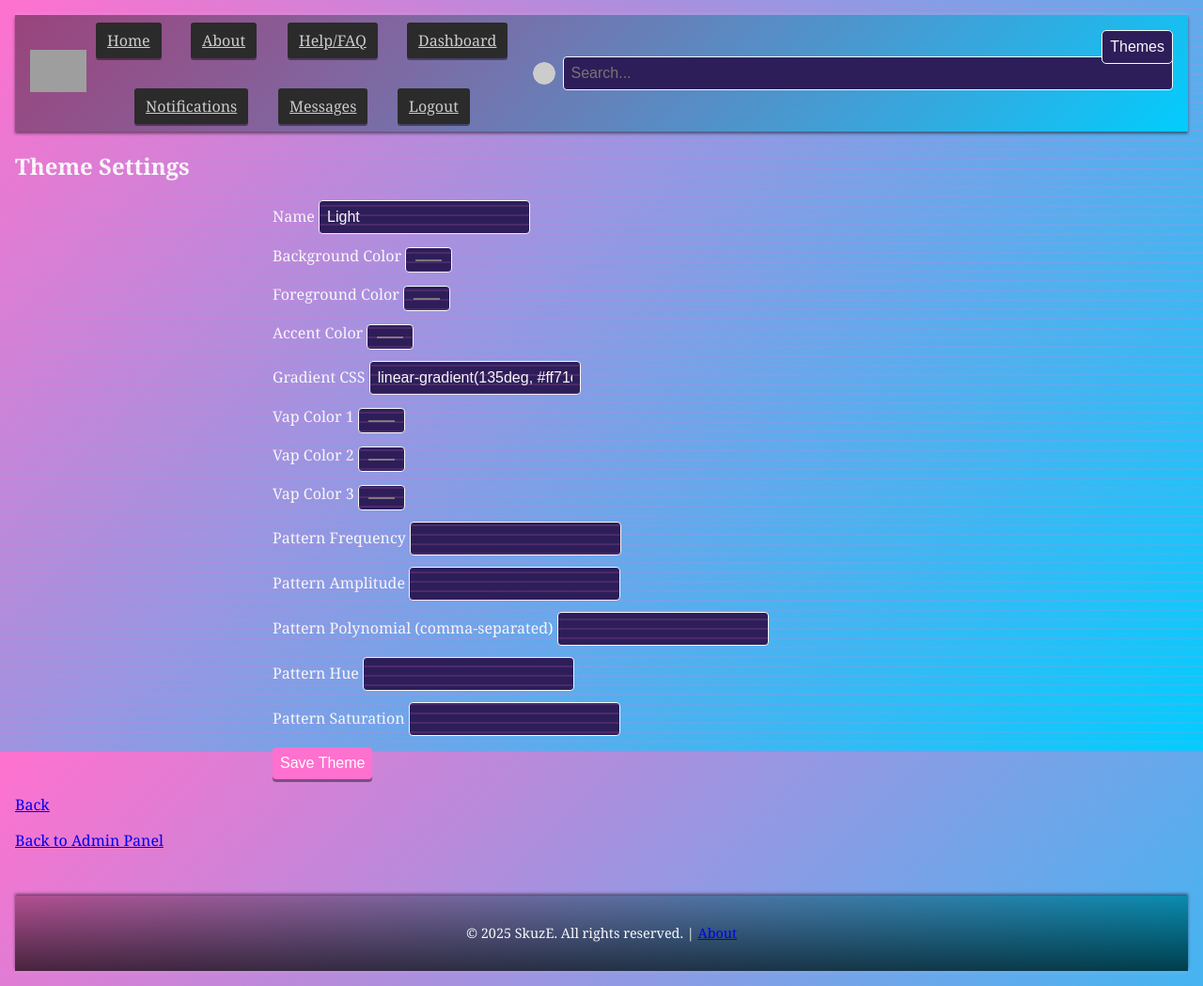
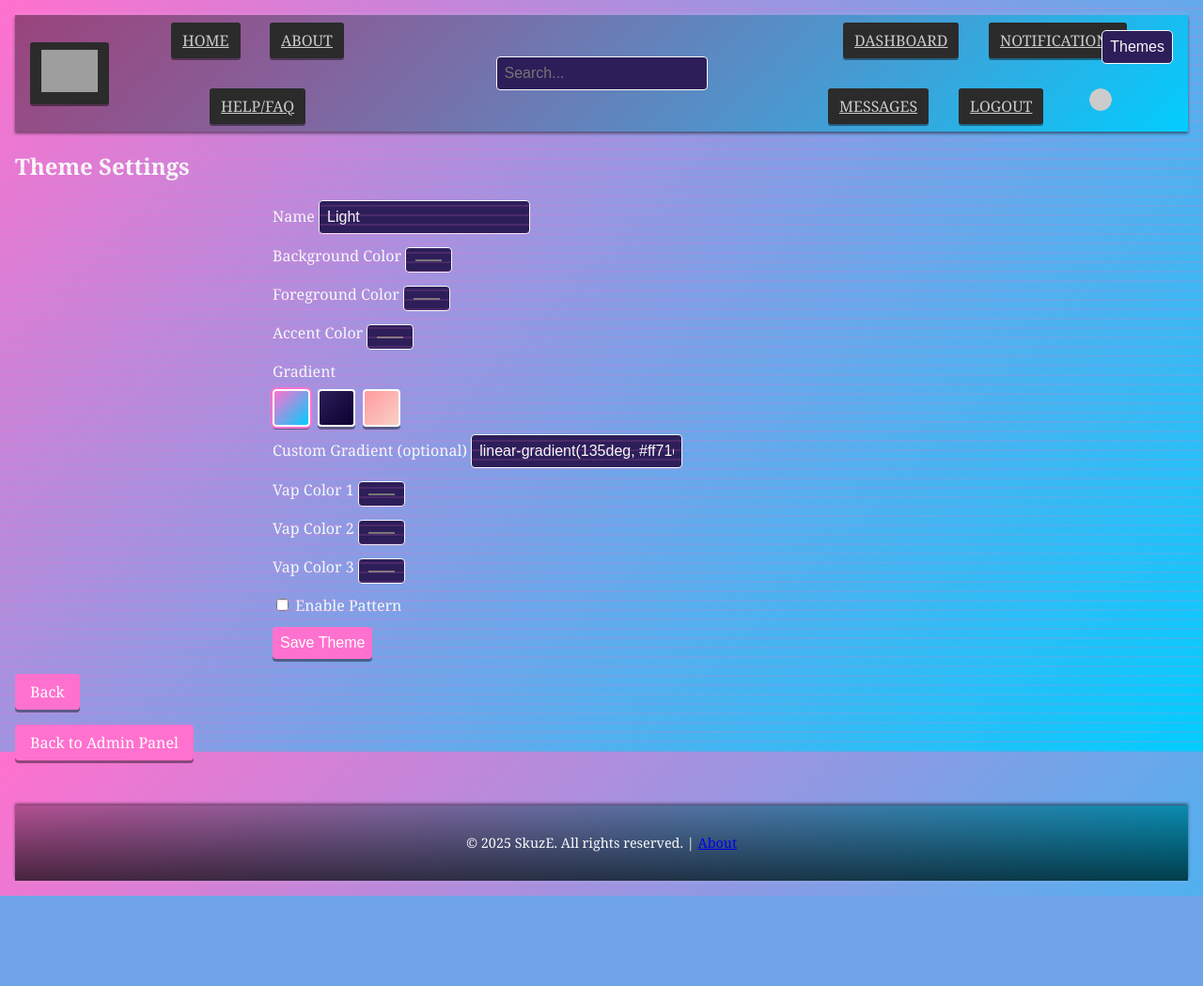
Before and after one commit to gangdolph/S1t3, a PHP site: page /admin/theme.php?edit=light in a window 1280 px wide. Shown: the whole page at 94% size. After the commit the page ends 953 px from the top, so only its background shows below. Run offline with PHP 8.4, Linux system fonts and the light colour scheme; the visitor is signed in with stand-in values (Sample User, id 1); data that the repository does not hold is empty; grey boxes are pictures that could not be loaded.

Commit message:
Style conversation and admin navigation links with button class

```diff
--- a/admin/discount-codes.php
+++ b/admin/discount-codes.php
@@ -50,7 +50,7 @@ $codes = $result ? $result->fetch_all(MYSQLI_ASSOC) : [];
   <?php include '../includes/header.php'; ?>
   <h2>Discount Codes</h2>
   <?php if (!empty($error)) echo "<p style='color:red;'>" . htmlspecialchars($error) . "</p>"; ?>
-  <p><a href="index.php">Back to Admin Panel</a></p>
+  <p><a class="btn" href="index.php">Back to Admin Panel</a></p>
   <form method="post">
     <input type="hidden" name="csrf_token" value="<?= generate_token(); ?>">
     <h3>Create Code</h3>
--- a/admin/listings.php
+++ b/admin/listings.php
@@ -44,7 +44,7 @@ $listings = $result ? $result->fetch_all(MYSQLI_ASSOC) : [];
   <?php include '../includes/header.php'; ?>
   <h2>Listings Review</h2>
   <?php if (!empty($error)) echo "<p style='color:red;'>" . htmlspecialchars($error) . "</p>"; ?>
-  <p><a href="index.php">Back to Admin Panel</a></p>
+  <p><a class="btn" href="index.php">Back to Admin Panel</a></p>
   <table>
     <tr><th>ID</th><th>User</th><th>Title</th><th>Price</th><th>Status</th><th>Actions</th></tr>
     <?php foreach ($listings as $l): ?>
--- a/admin/theme.php
+++ b/admin/theme.php
@@ -15,6 +15,12 @@ if (file_exists($themesFile)) {
   }
 }
 
+$gradientPresets = [
+  'vibrant' => 'linear-gradient(135deg, #ff71ce 0%, #01cdfe 100%)',
+  'dark'    => 'linear-gradient(135deg, #2d1e59 0%, #09002e 100%)',
+  'pastel'  => 'linear-gradient(135deg, #ff9a9e 0%, #fad0c4 100%)',
+];
+
 if ($_SERVER['REQUEST_METHOD'] === 'POST') {
   $name = strtolower(preg_replace('/[^a-z0-9_-]/i', '', $_POST['name'] ?? ''));
   if ($name) {
@@ -30,12 +36,12 @@ if ($_SERVER['REQUEST_METHOD'] === 'POST') {
         '--vap3' => $_POST['vap3'] ?? null,
       ],
     ];
+    if (!empty($_POST['pattern_enabled'])) {
       $freq = $_POST['pattern_freq'] ?? '';
       $amp = $_POST['pattern_amp'] ?? '';
       $poly = $_POST['pattern_poly'] ?? '';
       $hue = $_POST['pattern_hue'] ?? '';
       $sat = $_POST['pattern_sat'] ?? '';
-    if ($freq !== '' || $amp !== '' || $poly !== '' || $hue !== '' || $sat !== '') {
       $themes[$name]['pattern'] = [
         'frequency' => (float)$freq,
         'amplitude' => (float)$amp,
@@ -44,7 +50,15 @@ if ($_SERVER['REQUEST_METHOD'] === 'POST') {
         'sat' => (int)$sat,
       ];
     }
-    file_put_contents($themesFile, json_encode($themes, JSON_PRETTY_PRINT));
+    $saved = file_put_contents($themesFile, json_encode($themes, JSON_PRETTY_PRINT | JSON_UNESCAPED_SLASHES));
+    if ($saved !== false) {
+      // ensure the JSON file remains web accessible
+      @chmod($themesFile, 0644);
+      clearstatcache(true, $themesFile);
+      if (!is_readable($themesFile)) {
+        error_log('themes.json is not readable by the web server');
+      }
+    }
   }
   header('Location: theme.php');
   exit;
@@ -75,9 +89,17 @@ $current = $themes[$edit] ?? null;
     <label>Accent Color
       <input type="color" name="accent" value="<?= htmlspecialchars($current['vars']['--accent'] ?? '#ff71ce', ENT_QUOTES, 'UTF-8'); ?>">
     </label>
-    <label>Gradient CSS
-      <input type="text" name="gradient" value="<?= htmlspecialchars($current['vars']['--gradient'] ?? '', ENT_QUOTES, 'UTF-8'); ?>">
+    <div>
+      <span>Gradient</span>
+      <div class="gradient-presets">
+        <?php foreach ($gradientPresets as $grad): ?>
+          <button type="button" class="gradient-preset" data-gradient="<?= htmlspecialchars($grad, ENT_QUOTES, 'UTF-8'); ?>" style="background: <?= htmlspecialchars($grad, ENT_QUOTES, 'UTF-8'); ?>;"></button>
+        <?php endforeach; ?>
+      </div>
+      <label>Custom Gradient (optional)
+        <input type="text" id="gradient" name="gradient" value="<?= htmlspecialchars($current['vars']['--gradient'] ?? '', ENT_QUOTES, 'UTF-8'); ?>">
       </label>
+    </div>
     <label>Vap Color 1
       <input type="color" name="vap1" value="<?= htmlspecialchars($current['vars']['--vap1'] ?? '#ff71ce', ENT_QUOTES, 'UTF-8'); ?>">
     </label>
@@ -87,24 +109,31 @@ $current = $themes[$edit] ?? null;
     <label>Vap Color 3
       <input type="color" name="vap3" value="<?= htmlspecialchars($current['vars']['--vap3'] ?? '#05ffa1', ENT_QUOTES, 'UTF-8'); ?>">
     </label>
+    <label><input type="checkbox" id="pattern_toggle" name="pattern_enabled" <?= isset($current['pattern']) ? 'checked' : ''; ?>> Enable Pattern</label>
+    <div id="pattern_settings" style="display: <?= isset($current['pattern']) ? 'block' : 'none'; ?>;">
       <label>Pattern Frequency
-      <input type="number" step="0.1" name="pattern_freq" value="<?= htmlspecialchars($current['pattern']['frequency'] ?? '', ENT_QUOTES, 'UTF-8'); ?>">
+        <input type="range" min="0" max="10" step="0.1" id="pattern_freq" name="pattern_freq" value="<?= htmlspecialchars($current['pattern']['frequency'] ?? '0', ENT_QUOTES, 'UTF-8'); ?>">
+        <span id="pattern_freq_val"></span>
       </label>
       <label>Pattern Amplitude
-      <input type="number" step="0.1" name="pattern_amp" value="<?= htmlspecialchars($current['pattern']['amplitude'] ?? '', ENT_QUOTES, 'UTF-8'); ?>">
+        <input type="range" min="0" max="10" step="0.1" id="pattern_amp" name="pattern_amp" value="<?= htmlspecialchars($current['pattern']['amplitude'] ?? '0', ENT_QUOTES, 'UTF-8'); ?>">
+        <span id="pattern_amp_val"></span>
       </label>
       <label>Pattern Polynomial (comma-separated)
-      <input type="text" name="pattern_poly" value="<?= htmlspecialchars(isset($current['pattern']['poly']) ? implode(',', $current['pattern']['poly']) : '', ENT_QUOTES, 'UTF-8'); ?>">
+        <input type="text" id="pattern_poly" name="pattern_poly" value="<?= htmlspecialchars(isset($current['pattern']['poly']) ? implode(',', $current['pattern']['poly']) : '', ENT_QUOTES, 'UTF-8'); ?>">
       </label>
       <label>Pattern Hue
-      <input type="number" name="pattern_hue" value="<?= htmlspecialchars($current['pattern']['hue'] ?? '', ENT_QUOTES, 'UTF-8'); ?>">
+        <input type="range" min="0" max="360" id="pattern_hue" name="pattern_hue" value="<?= htmlspecialchars($current['pattern']['hue'] ?? '0', ENT_QUOTES, 'UTF-8'); ?>">
+        <span id="pattern_hue_val"></span>
       </label>
       <label>Pattern Saturation
-      <input type="number" name="pattern_sat" value="<?= htmlspecialchars($current['pattern']['sat'] ?? '', ENT_QUOTES, 'UTF-8'); ?>">
+        <input type="range" min="0" max="100" id="pattern_sat" name="pattern_sat" value="<?= htmlspecialchars($current['pattern']['sat'] ?? '100', ENT_QUOTES, 'UTF-8'); ?>">
+        <span id="pattern_sat_val"></span>
       </label>
+    </div>
     <button type="submit">Save Theme</button>
   </form>
-  <p><a href="theme.php">Back</a></p>
+  <p><a class="btn" href="theme.php">Back</a></p>
 <?php else: ?>
   <ul>
     <?php foreach ($themes as $name => $t): ?>
@@ -128,13 +157,23 @@ $current = $themes[$edit] ?? null;
     <label>Accent Color
       <input type="color" name="accent" value="#ff71ce">
     </label>
-    <label>Gradient CSS
-      <input type="text" name="gradient" value="linear-gradient(135deg, #ff71ce 0%, #01cdfe 100%)">
+    <div>
+      <span>Gradient</span>
+      <div class="gradient-presets">
+        <?php foreach ($gradientPresets as $grad): ?>
+          <button type="button" class="gradient-preset" data-gradient="<?= htmlspecialchars($grad, ENT_QUOTES, 'UTF-8'); ?>" style="background: <?= htmlspecialchars($grad, ENT_QUOTES, 'UTF-8'); ?>;"></button>
+        <?php endforeach; ?>
+      </div>
+      <label>Custom Gradient (optional)
+        <input type="text" id="gradient" name="gradient" value="linear-gradient(135deg, #ff71ce 0%, #01cdfe 100%)">
       </label>
+    </div>
     <button type="submit">Create Theme</button>
   </form>
 <?php endif; ?>
-  <p><a href="index.php">Back to Admin Panel</a></p>
+  <p><a class="btn" href="index.php">Back to Admin Panel</a></p>
+  <script src="../assets/admin-pattern.js"></script>
+  <script src="../assets/admin-theme.js"></script>
   <?php include '../includes/footer.php'; ?>
 </body>
 </html>
--- a/admin/toolbox.php
+++ b/admin/toolbox.php
@@ -119,7 +119,7 @@ if ($_SERVER['REQUEST_METHOD'] === 'POST') {
       </tr>
     </tbody>
   </table>
-  <p><a href="../toolbox.php">View Toolbox</a></p>
+  <p><a class="btn" href="../toolbox.php">View Toolbox</a></p>
   <?php include '../includes/footer.php'; ?>
 </body>
 </html>
--- a/admin/trade-requests.php
+++ b/admin/trade-requests.php
@@ -22,7 +22,7 @@ $requests = $stmt->fetch_all(MYSQLI_ASSOC);
 <body>
   <?php include '../includes/header.php'; ?>
   <h2>Trade Requests</h2>
-  <p><a href="index.php">Back to Admin Panel</a></p>
+  <p><a class="btn" href="index.php">Back to Admin Panel</a></p>
   <table>
     <thead>
       <tr>
--- a/admin/user-edit.php
+++ b/admin/user-edit.php
@@ -90,7 +90,7 @@ if ($stmt) {
     </label><br>
     <button type="submit">Save</button>
   </form>
-  <p><a href="users.php">Back to Users</a></p>
+  <p><a class="btn" href="users.php">Back to Users</a></p>
   <?php include '../includes/footer.php'; ?>
 </body>
 </html>
--- a/admin/view.php
+++ b/admin/view.php
@@ -93,7 +93,7 @@ $online_status = $is_online ? "<span style='color:green;'>Online</span>" : "<spa
 
     <button type="submit">Save Changes</button>
   </form>
-  <p><a href="index.php">← Back to All Requests</a></p>
+  <p><a class="btn" href="index.php">← Back to All Requests</a></p>
   <?php include '../includes/footer.php'; ?>
 </body>
 </html>
--- /dev/null
+++ b/assets/admin-theme.js
@@ -0,0 +1,72 @@
+document.addEventListener('DOMContentLoaded', () => {
+  const root = document.documentElement;
+  const form = document.querySelector('form');
+  if (!form) return;
+
+  const gradientInput = document.getElementById('gradient');
+  document.querySelectorAll('.gradient-preset').forEach(btn => {
+    btn.addEventListener('click', () => {
+      gradientInput.value = btn.dataset.gradient;
+      document.querySelectorAll('.gradient-preset').forEach(b => b.classList.remove('selected'));
+      btn.classList.add('selected');
+      preview();
+    });
+    if (gradientInput && gradientInput.value === btn.dataset.gradient) {
+      btn.classList.add('selected');
+    }
+  });
+
+  form.querySelectorAll('input[type="range"]').forEach(inp => {
+    const display = document.getElementById(inp.id + '_val');
+    const update = () => { if (display) display.textContent = inp.value; };
+    inp.addEventListener('input', update);
+    update();
+  });
+
+  const patternToggle = document.getElementById('pattern_toggle');
+  const patternSettings = document.getElementById('pattern_settings');
+  if (patternToggle && patternSettings) {
+    patternToggle.addEventListener('change', () => {
+      patternSettings.style.display = patternToggle.checked ? 'block' : 'none';
+      preview();
+    });
+  }
+
+  function preview() {
+    const bg = form.querySelector('[name="bg"]');
+    const fg = form.querySelector('[name="fg"]');
+    const accent = form.querySelector('[name="accent"]');
+    if (bg) root.style.setProperty('--bg', bg.value);
+    if (fg) root.style.setProperty('--fg', fg.value);
+    if (accent) root.style.setProperty('--accent', accent.value);
+    if (gradientInput) root.style.setProperty('--gradient', gradientInput.value);
+    ['vap1', 'vap2', 'vap3'].forEach(v => {
+      const el = form.querySelector(`[name="${v}"]`);
+      if (el) root.style.setProperty(`--${v}`, el.value);
+    });
+    if (patternToggle && patternToggle.checked) {
+      const s = {
+        frequency: form.pattern_freq.value,
+        amplitude: form.pattern_amp.value,
+        poly: form.pattern_poly.value.split(',').map(Number).filter(n => !isNaN(n)),
+        hue: form.pattern_hue.value,
+        sat: form.pattern_sat.value,
+      };
+      if (window.generateVaporwavePattern) {
+        window.generateVaporwavePattern(s);
+      }
+    } else if (window.generateVaporwavePattern) {
+      window.generateVaporwavePattern(null);
+    }
+  }
+
+  form.querySelectorAll('input').forEach(inp => inp.addEventListener('input', preview));
+  preview();
+
+  form.addEventListener('submit', e => {
+    if (gradientInput && gradientInput.value.trim() && !CSS.supports('background', gradientInput.value)) {
+      alert('Invalid gradient CSS');
+      e.preventDefault();
+    }
+  });
+});
--- a/assets/style.css
+++ b/assets/style.css
@@ -292,6 +292,7 @@ footer:hover {
   perspective: 500px;
   transform: perspective(500px) translateZ(0);
   transition: transform 0.2s, box-shadow 0.2s;
+  text-transform: uppercase;
 }
 
 .site-header::before {
@@ -308,6 +309,24 @@ footer:hover {
 .site-header:hover {
   transform: perspective(500px) translateZ(var(--header-depth));
   box-shadow: 0 4px var(--header-depth) rgba(0, 0, 0, 0.6), 0 -4px var(--header-depth) rgba(255, 255, 255, 0.2);
+}
+
+.header-left,
+.header-center,
+.header-right {
+  display: flex;
+  justify-content: space-between;
+  align-items: center;
+}
+
+.header-left,
+.header-right {
+  flex: 1;
+}
+
+.header-center {
+  flex: 1;
+  justify-content: center;
 }
 
 .logo-img {
@@ -334,6 +353,7 @@ footer:hover {
   box-shadow: 0 2px 0 rgba(0, 0, 0, 0.4);
   transform: perspective(300px) translateZ(0);
   transition: background 0.2s, transform 0.1s, box-shadow 0.1s;
+  text-transform: uppercase;
 }
 
 .site-nav a:hover {
@@ -347,6 +367,25 @@ footer:hover {
   background: #444;
   transform: perspective(300px) translateZ(2px);
   box-shadow: inset 0 2px 0 rgba(0, 0, 0, 0.4);
+}
+
+@media (max-width: 600px) {
+  .site-header {
+    flex-direction: column;
+  }
+
+  .header-left,
+  .header-center,
+  .header-right {
+    width: 100%;
+    justify-content: center;
+  }
+
+  .header-left ul,
+  .header-right ul {
+    flex-wrap: wrap;
+    justify-content: center;
+  }
 }
 
 /* Forms and buttons */
@@ -620,6 +659,7 @@ tbody tr:nth-child(even) {
 .side-nav-title {
   margin: 0 1rem 0.5rem;
   font-weight: 600;
+  text-transform: uppercase;
 }
 
 .side-nav ul {
@@ -675,6 +715,11 @@ tbody tr:nth-child(even) {
   margin: 0.5rem 0;
 }
 
+.conversation-list .btn {
+  display: block;
+  width: 100%;
+}
+
 .message-thread {
   margin-bottom: 1rem;
 }
@@ -691,15 +736,33 @@ tbody tr:nth-child(even) {
 
 /* Forum posts */
 .post {
-  border-left: 2px solid var(--accent);
-  padding-left: 10px;
-  margin: 1rem 0;
+  margin-bottom: 0.5rem;
 }
 
-.post .post {
-  margin-left: 20px;
+.post-children {
+  margin-left: 1rem;
+  padding-left: 0.5rem;
+  border-left: 2px solid var(--accent);
 }
 
 .inline-reply {
   margin-top: 0.5rem;
 }
+
+.gradient-presets {
+  display: flex;
+  gap: 0.5rem;
+  margin: 0.5rem 0;
+}
+
+.gradient-preset {
+  width: 40px;
+  height: 40px;
+  border: 2px solid #fff;
+  cursor: pointer;
+  outline: none;
+}
+
+.gradient-preset.selected {
+  outline: 2px solid var(--accent);
+}
--- a/assets/theme-toggle.js
+++ b/assets/theme-toggle.js
@@ -42,19 +42,25 @@ function buildOptions() {
 async function initThemes() {
   try {
     const res = await fetch('/assets/themes.json');
-    themes = await res.json();
-    buildOptions();
-    const stored = localStorage.getItem('theme');
-    if (stored && themes[stored]) {
-      applyTheme(stored);
-    } else if (window.matchMedia && window.matchMedia('(prefers-color-scheme: dark)').matches && themes['dark']) {
-      applyTheme('dark');
+    if (!res.ok) throw new Error(`HTTP ${res.status}`);
+    const data = await res.json();
+    if (data && typeof data === 'object' && !Array.isArray(data)) {
+      themes = data;
     } else {
-      const first = Object.keys(themes)[0];
-      if (first) applyTheme(first);
+      throw new Error('Invalid theme JSON');
     }
   } catch (e) {
     console.error('Theme load failed', e);
+  }
+  buildOptions();
+  const stored = localStorage.getItem('theme');
+  if (stored && themes[stored]) {
+    applyTheme(stored);
+  } else if (window.matchMedia && window.matchMedia('(prefers-color-scheme: dark)').matches && themes['dark']) {
+    applyTheme('dark');
+  } else {
+    const first = Object.keys(themes)[0];
+    if (first) applyTheme(first);
   }
 }
 
--- a/includes/header.php
+++ b/includes/header.php
@@ -36,14 +36,21 @@ if (!empty($_SESSION['user_id'])) {
   }
 ?>
 <header class="site-header">
-  <a href="/index.php" class="logo-link">
-    <img class="logo-img" src="/assets/logo.png" alt="SkuzE Logo">
-  </a>
-  <nav class="site-nav">
+  <nav class="site-nav header-left">
+    <a href="/index.php" class="logo-link">
+      <img class="logo-img" src="/assets/logo.png" alt="SkuzE Logo">
+    </a>
     <ul>
       <li><a href="/index.php">Home</a></li>
       <li><a href="/about.php">About</a></li>
       <li><a href="/help.php">Help/FAQ</a></li>
+    </ul>
+  </nav>
+  <form class="site-search header-center" action="/search.php" method="get">
+    <input type="text" name="q" placeholder="Search..." value="<?= htmlspecialchars($_GET['q'] ?? '') ?>">
+  </form>
+  <nav class="site-nav header-right">
+    <ul>
 <?php if (empty($_SESSION['user_id'])): ?>
       <li><a href="/login.php">Login</a></li>
       <li><a href="/register.php">Register</a></li>
@@ -52,16 +59,11 @@ if (!empty($_SESSION['user_id'])) {
       <li><a href="/notifications.php">Notifications<?php if (!empty($unread_notifications)): ?><span class="badge"><?= $unread_notifications ?></span><?php endif; ?></a></li>
       <li><a href="/messages.php">Messages<?php if (!empty($unread_messages)): ?><span class="badge"><?= $unread_messages ?></span><?php endif; ?></a></li>
       <li><a href="/logout.php">Logout</a></li>
+      <li class="user-info"><?= username_with_avatar($conn, $_SESSION['user_id'], $username) ?></li>
 <?php endif; ?>
+      <li><button id="theme-toggle" type="button" aria-haspopup="dialog" aria-controls="theme-modal">Themes</button></li>
     </ul>
   </nav>
-  <?php if (!empty($_SESSION['user_id'])): ?>
-    <?= username_with_avatar($conn, $_SESSION['user_id'], $username) ?>
-  <?php endif; ?>
-  <form class="site-search" action="/search.php" method="get">
-    <input type="text" name="q" placeholder="Search..." value="<?= htmlspecialchars($_GET['q'] ?? '') ?>">
-  </form>
-  <button id="theme-toggle" type="button" aria-haspopup="dialog" aria-controls="theme-modal">Themes</button>
 </header>
 <div id="theme-modal" class="theme-modal" role="dialog" aria-modal="true" hidden tabindex="-1">
   <div class="modal-content">
--- a/messages.php
+++ b/messages.php
@@ -32,7 +32,7 @@ $stmt->close();
     <ul class="conversation-list">
       <?php foreach ($conversations as $c): ?>
         <li>
-          <a href="message-thread.php?user=<?= $c['other_id'] ?>">
+          <a class="btn" href="message-thread.php?user=<?= $c['other_id'] ?>">
             <?= htmlspecialchars($c['username']) ?>
             <?php if ($c['unread'] > 0): ?>
               <span class="badge"><?= $c['unread'] ?></span>
```
Also changed, not shown: DEPLOYMENT.md (+1 -0 lines), admin/index.php (+7 -7 lines), forum/thread.php (+7 -3 lines). Lines whose indentation alone changed are shown as unchanged.
